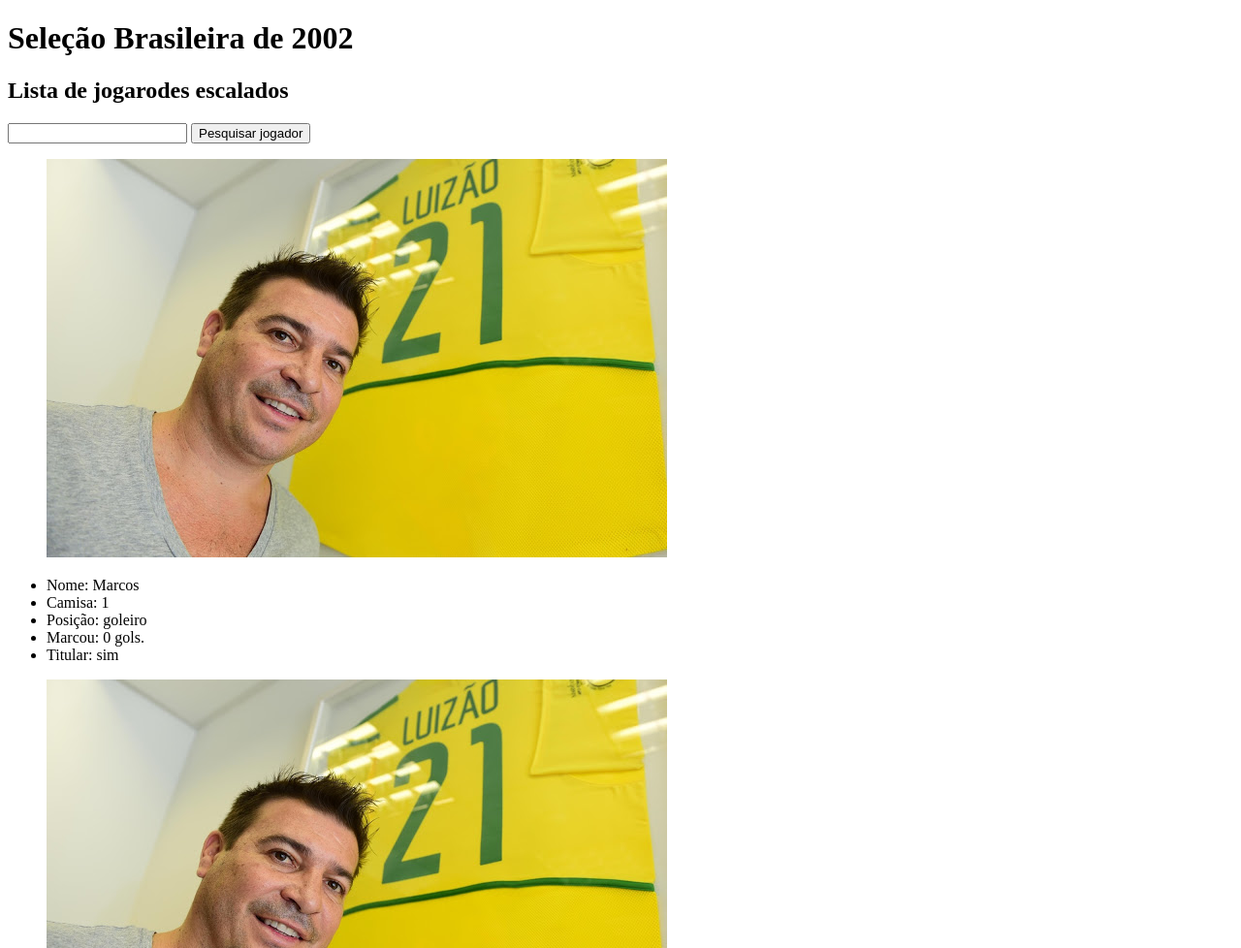
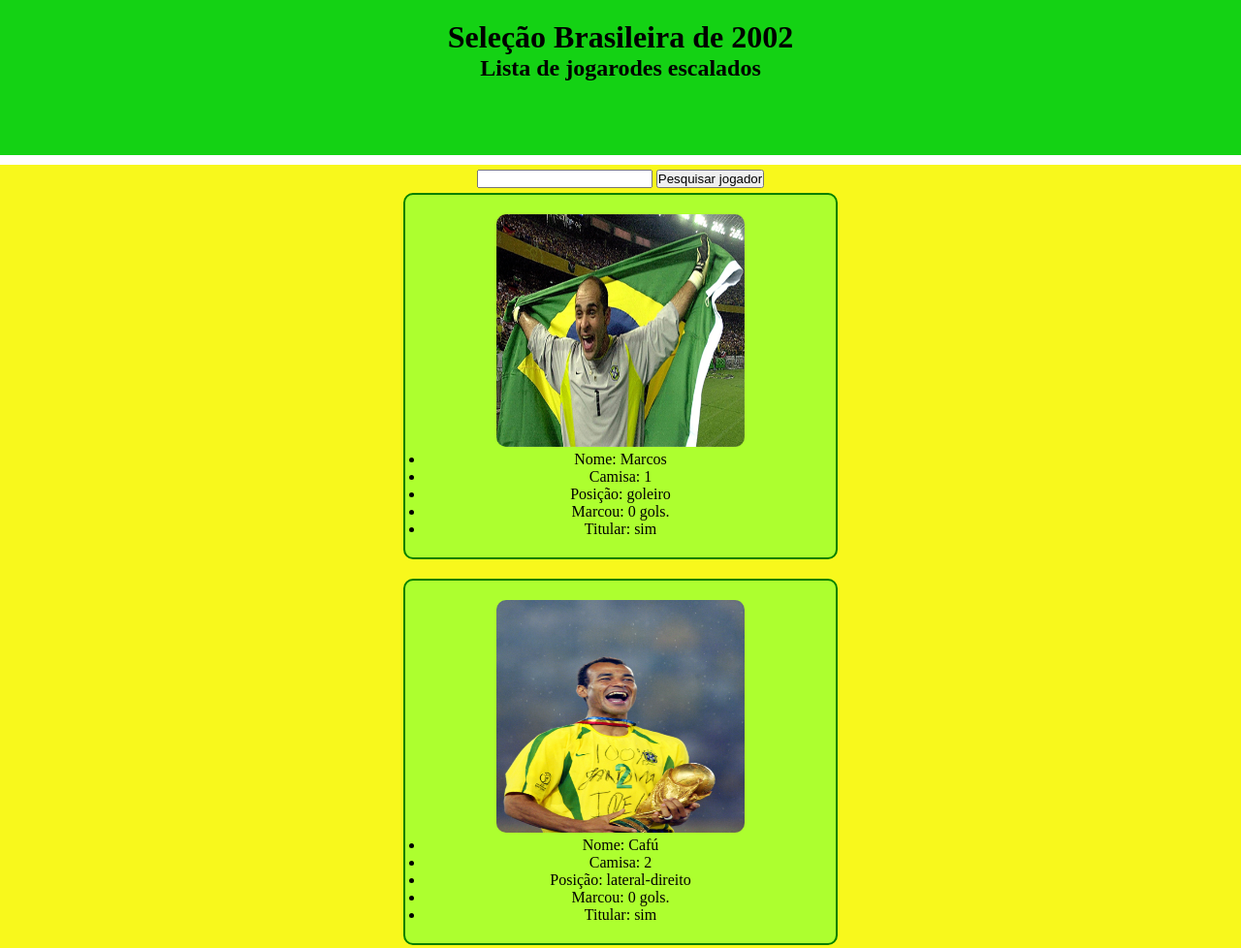
Before and after one commit to raphaqueiroz/Projeto-Web, a plain HTML site: page index.html in a window 1280 px wide. Shown: the top 978 px of the page at 97% size. Drawn offline with Linux system fonts and the light colour scheme.

Commit message:
inserida a primeira parte do CSS

```diff
--- a/index.html
+++ b/index.html
@@ -6,6 +6,7 @@
     <meta name="viewport" content="width=device-width, initial-scale=1.0">
     <title>Seleção de 2002</title>
     <script src="script.js" defer></script>
+    <link rel="stylesheet" href="style.css">
 </head>
 <body>
     <header id = "titulo">
@@ -15,7 +16,7 @@
     </header>
 
     <main id = "container">
-        <section>
+        <section id = "search">
             <input id = "pesquisa" type="text" name="pesquisa" >
             <button id = "botao" name="botao" onclick="pesquisaJogador()">Pesquisar jogador</button>
         </section>
--- a/script.js
+++ b/script.js
@@ -2,6 +2,7 @@ let jogadores = [
 
 
     {
+        img: "selecao/Marcos-goleiro-brasil-copa-do-mundo-2002.png",
         nome:"Marcos",
         numero:"1" ,
         posicao:"goleiro",
@@ -10,6 +11,7 @@ let jogadores = [
         titular:true // TRUE OU FALSE
     },
     {
+        img: "selecao/cafu.jpg",
         nome:"Cafú",
         numero: "2",
         posicao:"lateral-direito",
@@ -18,6 +20,7 @@ let jogadores = [
         titular:true // TRUE OU FALSE
     },
     {
+        img: "selecao/lucio.png",
         nome:"Lúcio",
         numero:"3" ,
         posicao:"zagueiro",
@@ -26,6 +29,7 @@ let jogadores = [
         titular:true // TRUE OU FALSE
     },
     {
+        img: "selecao/Roque_Júnior_em_2002.jpg",
         nome:"Roque Júnior",
         numero: "4",
         posicao:"zagueiro",
@@ -34,6 +38,7 @@ let jogadores = [
         titular:true // TRUE OU FALSE
     },
     {
+        img: "selecao/edmilson.jpg",
         nome:"Edmílson",
         numero: "5",
         posicao:"volante e zagueiro",
@@ -42,6 +47,7 @@ let jogadores = [
         titular:true // TRUE OU FALSE
     },
     {
+        img: "selecao/roberto-carlos.jpg",
         nome:"Roberto Carlos",
         numero: "6",
         posicao:"lateral-esquerdo",
@@ -50,6 +56,7 @@ let jogadores = [
         titular:true // TRUE OU FALSE
     },
     {
+        img: "selecao/ricardiho.jpg",
         nome:"Ricardinho",
         numero: "7",
         posicao:"meio-campista",
@@ -58,6 +65,7 @@ let jogadores = [
         titular:true // TRUE OU FALSE
     },
     {
+        img: "selecao/gilberto-silva.jpg",
         nome:"Gilberto Silva",
         numero: "8",
         posicao:"volante",
@@ -66,6 +74,7 @@ let jogadores = [
         titular:true // TRUE OU FALSE
     },
     {
+        img: "selecao/ronaldo.jpg",
         nome:"Ronaldo",
         numero: "9",
         posicao:"atacante",
@@ -74,6 +83,7 @@ let jogadores = [
         titular:true // TRUE OU FALSE
     },
     {
+        img: "selecao/Rivaldo.jpg",
         nome:"Rivaldo",
         numero: "10",
         posicao:"atacante",
@@ -82,6 +92,7 @@ let jogadores = [
         titular:true // TRUE OU FALSE
     },
     {
+        img: "selecao/ronaldinho-gaucho.jpg",
         nome:"Ronaldinho Gaúcho",
         numero: "11",
         posicao:"meio-campista",
@@ -90,6 +101,7 @@ let jogadores = [
         titular:true // TRUE OU FALSE
     },
     {
+        img: "selecao/dida.jpg",
         nome:"Dida",
         numero: "12",
         posicao:"goleiro",
@@ -98,6 +110,7 @@ let jogadores = [
         titular: false ,
     },
     {
+        img: "selecao/belletti.jpg",
         nome:"Belletti",
         numero: "13",
         posicao:"lateral-direito",
@@ -107,6 +120,7 @@ let jogadores = [
     }
     ,
     {
+        img: "selecao/rogerio-ceni.jpg",
         nome:"Rogério Ceni",
         numero:"22" ,
         posicao:"goleiro",
@@ -116,6 +130,7 @@ let jogadores = [
     }
     ,
     {
+        img: "selecao/junior.jpg",
         nome:"Júnior",
         numero:"17" ,
         posicao:"lateral-esquerdo",
@@ -124,6 +139,7 @@ let jogadores = [
         titular: false // TRUE OU FALSE
     },
     {
+        img: "selecao/kleberson.jpg.crdownload",
         nome:"Kleberson",
         numero:"15" ,
         posicao:"volante",
@@ -132,6 +148,7 @@ let jogadores = [
         titular: false // TRUE OU FALSE
     },
     {
+        img: "selecao/vampeta",
         nome:"Vampeta",
         numero:"18" ,
         posicao:"volante",
@@ -140,6 +157,7 @@ let jogadores = [
         titular: false // TRUE OU FALSE
     },
     {
+        img: "selecao/denilson.jpg",
         nome:"Denílson",
         numero:"17" ,
         posicao:"meio-campista",
@@ -148,6 +166,7 @@ let jogadores = [
         titular: false // TRUE OU FALSE
     },
     {
+        img: "selecao/juninho-paulista.jpg",
         nome:"Juninho Paulista",
         numero:"19" ,
         posicao:"meio-campista",
@@ -156,6 +175,7 @@ let jogadores = [
         titular: false // TRUE OU FALSE
     },
     {
+        img: "selecao/kaka.jpg",
         nome:"Káka",
         numero:"23" ,
         posicao:"meio-campista",
@@ -164,6 +184,7 @@ let jogadores = [
         titular: false // TRUE OU FALSE
     },
     {
+        img: "selecao/edilson.webp",
         nome:"Edílson",
         numero:"20" ,
         posicao:"atacante",
@@ -172,6 +193,7 @@ let jogadores = [
         titular: false // TRUE OU FALSE
     },
     {
+        img: "selecao/luizao.jpg",
         nome:"Luizão",
         numero:"21" ,
         posicao:"atacante",
@@ -181,10 +203,10 @@ let jogadores = [
     }
 ]
 // remover depois
-jogadores.forEach(jogador =>{
-    jogador.img = "selecao/luizao.jpg"
-})
-console.log(jogadores)
+// jogadores.forEach(jogador =>{
+//     jogador.img = "selecao/luizao.jpg"
+// })
+// console.log(jogadores)
 // Variáveis da semana 11
 const container = document.getElementById('container')
 
--- /dev/null
+++ b/style.css
@@ -0,0 +1,61 @@
+*{
+    box-sizing: border-box;
+    margin: 0;
+    padding: 0;
+}
+
+header{
+    height: 20vh;
+   width: 100%;
+    text-align: center;
+    padding: 20px 20px;
+   margin-bottom: 10px;
+   background-color: rgb(20, 210, 20);
+
+}
+
+#search{
+    margin: 5px;
+}
+
+img{
+    height: 30vh;
+    width: 20vw;
+    border-radius: 10px;
+}
+
+body{
+
+    display: flex;
+    flex-direction: column;
+    justify-items: center;
+    justify-content: space-around;
+    text-align: center;
+
+}
+
+main{
+    background-color: rgb(248, 248, 28);
+}
+
+.listaJogador{
+    display: flex;
+    flex-direction: column;
+    justify-items: auto;
+    justify-content: space-between;
+    align-items: center;
+    gap: 20px;
+
+}
+
+.cardJogador{
+    display: flex;
+    flex-direction: column;
+    border: 2px solid green;
+    border-radius: 10px;
+    padding: 20px;
+    width: 35vw;
+    background-color: greenyellow;
+
+
+}
```
